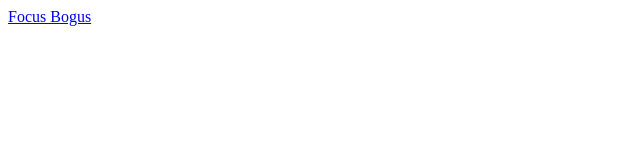
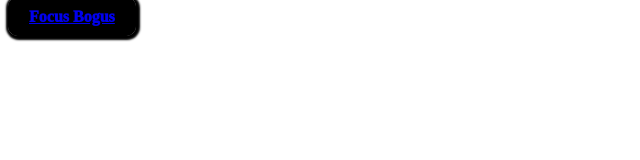
Before and after one commit to SandhyaJobbin/FOCUS-bogus, a plain HTML site: page index.html in a window 1280 px wide. Shown: the whole page, without its empty margins (0-640 px from the left). Drawn offline with Linux system fonts and the light colour scheme.

Commit message:
Update index.html

```diff
--- a/index.html
+++ b/index.html
@@ -1 +1,13 @@
+<head>
+  <style>
+    a{
+      color:Wheet;
+      background : Black;
+      Font-weight : 1000;
+      padding:10px 20px;
+      border-radius:10px;
+      Border:1px solid black;
+      Box-shadow:1px 1px 2px 3px Black;
+  </style>
+</head>
 <a href="https://docs.google.com/presentation/d/1QkWvGLpZzkdwNYOD9M5U6tUi43XUn0dA/edit?slide=id.p1#slide=id.p1"> Focus Bogus </a>
```
